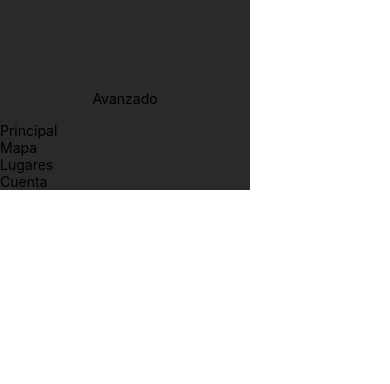
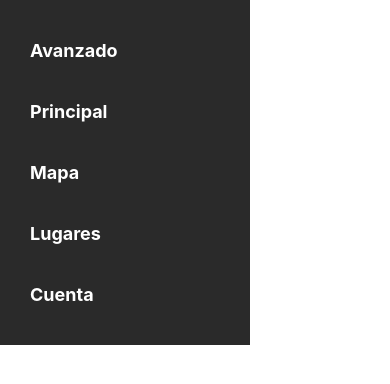
Before and after one commit to SantinoG07/Surf-app, a React Native app: screen / in a window 390 px wide. Shown: the top 384 px of the page. Built offline with nearby package versions, Linux system fonts and the light colour scheme.

Commit message:
:construction:  Side bar construction

```diff
--- a/App.js
+++ b/App.js
@@ -1,13 +1,16 @@
 import { StatusBar } from "expo-status-bar";
 import { StyleSheet, View} from "react-native";
-import WeatherCard from "./components/weathercard"
+import SideMenu from "./components/SideMenu"
+
+import 'react-native-gesture-handler';
+
 
 
 export default function App() {
   return (
       <View>
       <StatusBar style="light" />
-      <WeatherCard />
+      <SideMenu />
       </View>
   );
 }
--- a/babel.config.js
+++ b/babel.config.js
@@ -2,5 +2,6 @@ module.exports = function(api) {
   api.cache(true);
   return {
     presets: ['babel-preset-expo'],
+    plugins :['react-native-reanimated/plugin'],
   };
 };
--- /dev/null
+++ b/components/SideMenu.js
@@ -0,0 +1,75 @@
+import React, { useState } from 'react';
+import { View, Text, StyleSheet, Pressable } from 'react-native';
+
+const SideMenu = () => {
+  const [pressedButton, setPressedButton] = useState(null);
+  return (
+    <View style={styles.container}>
+      <Pressable
+        onPress={() => {setPressedButton('avanzado');}}
+        style={[{backgroundColor: pressedButton === 'avanzado' ? 'rgb(210, 230, 255)' : 'transparent',},
+          styles.wrapperCustom,
+        ]}
+      >
+        <Text style={styles.text}>Avanzado</Text>
+      </Pressable>
+
+      <Pressable
+        onPress={() => setPressedButton('principal')}
+        style={[{backgroundColor: pressedButton === 'principal' ? 'rgb(210, 230, 255)' : 'transparent',},
+          styles.wrapperCustom,
+        ]}
+      >
+        <Text style={styles.text}>Principal</Text>
+      </Pressable>
+
+      <Pressable
+        onPress={() => setPressedButton('mapa')}
+        style={[{backgroundColor: pressedButton === 'mapa' ? 'rgb(210, 230, 255)' : 'transparent',},
+          styles.wrapperCustom,
+        ]}
+      >
+        <Text style={styles.text}>Mapa</Text>
+      </Pressable>
+
+      <Pressable
+        onPress={() => setPressedButton('lugares')}
+        style={[{backgroundColor: pressedButton === 'lugares' ? 'rgb(210, 230, 255)' : 'transparent',},
+          styles.wrapperCustom,
+        ]}
+      >
+        <Text style={styles.text}>Lugares</Text>
+      </Pressable>
+
+      <Pressable
+        onPress={() => setPressedButton('cuenta')}
+        style={[{backgroundColor: pressedButton === 'cuenta' ? 'rgb(210, 230, 255)' : 'transparent',},
+          styles.wrapperCustom,
+        ]}
+      >
+        <Text style={styles.text}>Cuenta</Text>
+      </Pressable>
+    </View>
+  );
+};
+
+const styles = StyleSheet.create({
+  wrapperCustom: {
+    borderRadius: 8,
+    padding: 10,
+    marginVertical: 10,
+  },
+  container: {
+    backgroundColor: '#2a2a2a',
+    height: '100%',
+    width: 250,
+    padding: 20,
+  },
+  text: {
+    color: '#fff',
+    fontSize: 18,
+    fontWeight: 'bold',
+  },
+});
+
+export default SideMenu;
--- a/components/weathercard.js
+++ /dev/null
@@ -1,57 +0,0 @@
-import React from 'react';
-import { View, Text, StyleSheet, Pressable, Image } from 'react-native';
-
-
-const WeatherCard = () => {
-  return (
-    <View style={styles.container}>
-
-
-        <Pressable style={styles.pressable}>
-
-
-         <Text>Avanzado</Text>
-        </Pressable>
-        <Pressable>
-         <Text>Principal</Text>
-        </Pressable>
-        <Pressable>
-         <Text>Mapa</Text>
-        </Pressable>
-        <Pressable>
-         <Text>Lugares</Text>
-        </Pressable>
-        <Pressable>
-         <Text>Cuenta</Text>
-        </Pressable>
-
-
-    </View>
-  );
-};
-
-const styles = StyleSheet.create({
-    imagenes: {
-        width:100,
-        height:10
-    },
-    pressable: {
-        marginTop:80,
-        padding: 10,
-        marginVertical: 5,
-        width: '100%',
-        alignItems: 'center',
-      },
-  container: {
-    backgroundColor: "#2a2a2a",
-    height:"100%",
-    width:250
-  },
-  text: {
-    color: '#333',
-    fontSize: 18,
-    fontWeight: 'bold',
-  },
-});
-
-export default WeatherCard;
```
Also changed, not shown: package.json (+7 -1 lines), 2 other files (tests, documents, lock files or other folders).
